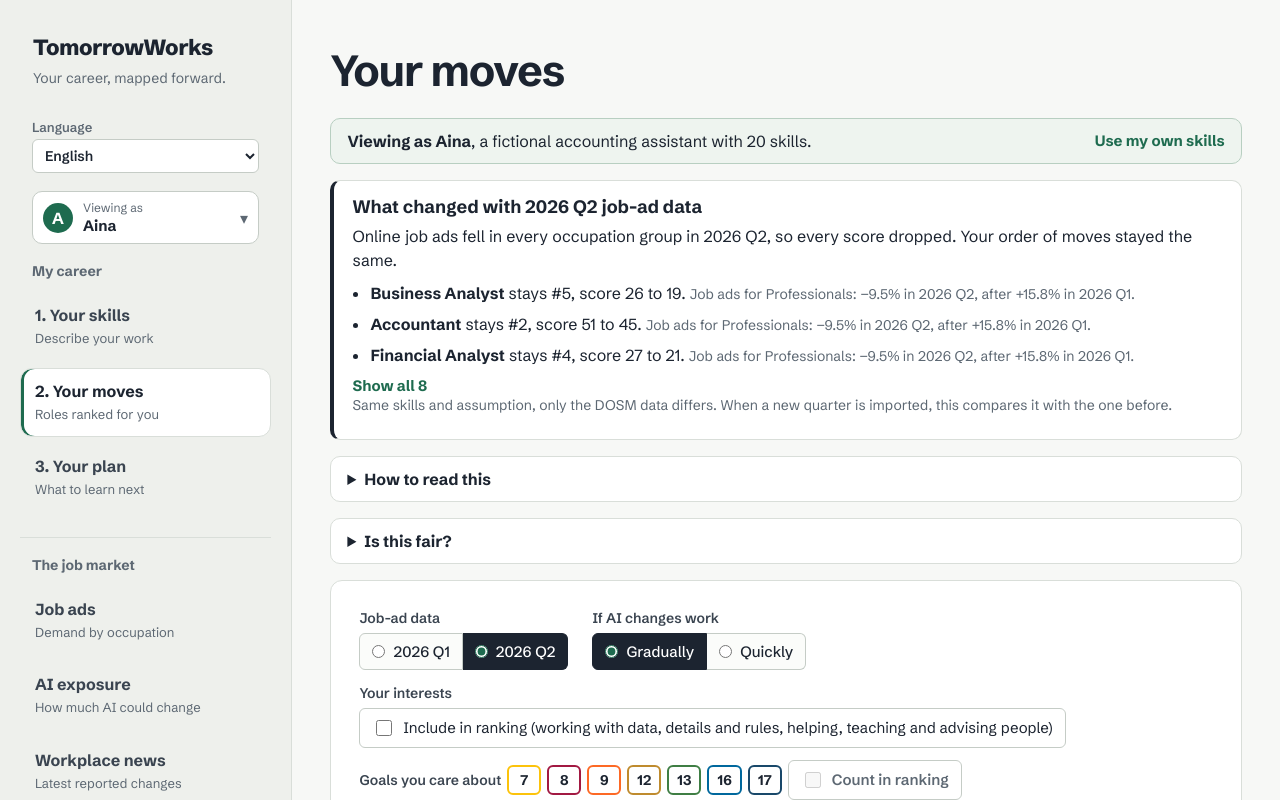
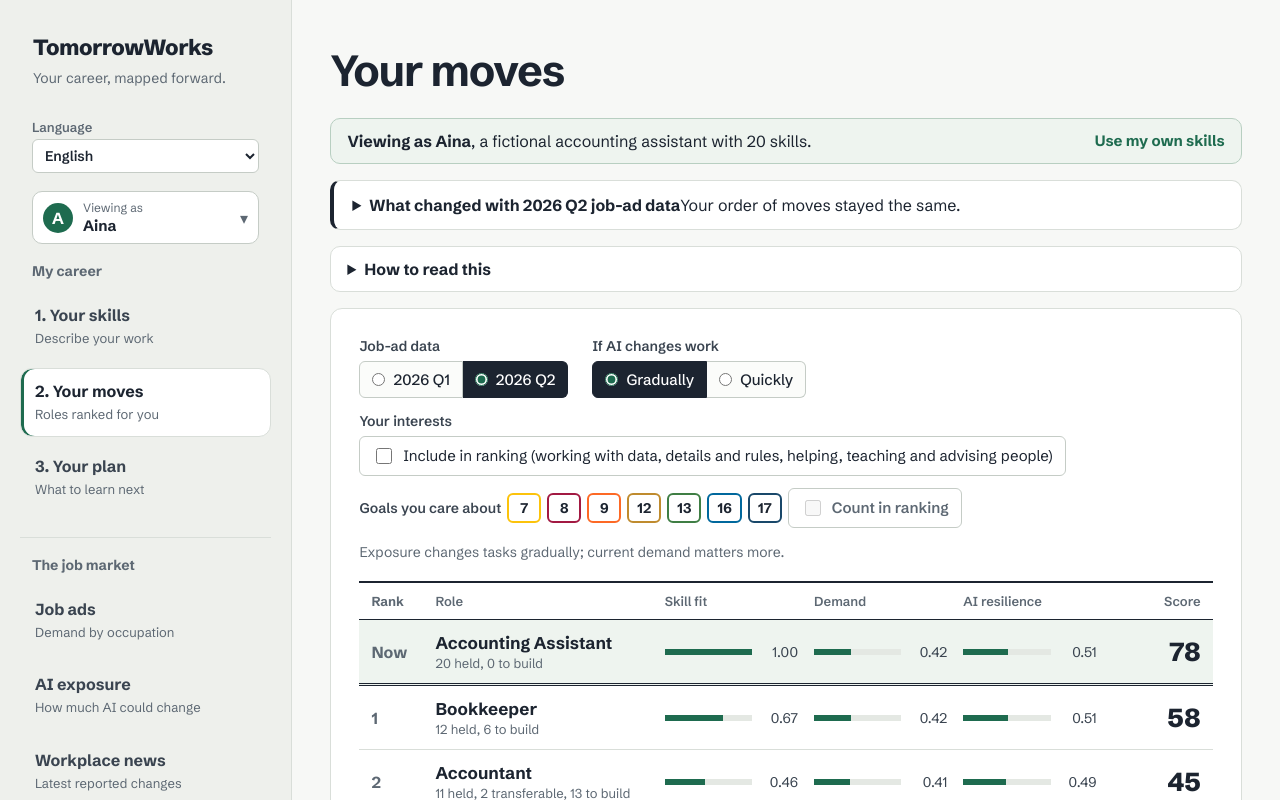
Before and after one commit to kairos8232/TomorrowWorks, a React (Vite) app: page / in a window 1280 px wide. Both pictures are taken after a click on the button "View as Aina". Shown: the top 800 px of the page. Built offline with nearby package versions, Linux system fonts and the light colour scheme.

Commit message:
refactor: update UI structure and layout in MovesStep and SkillsStep components

```diff
--- a/src/MovesStep.tsx
+++ b/src/MovesStep.tsx
@@ -108,21 +108,20 @@ function WhatChanged({ profile, scenarioId, extras }: { profile: Profile; scenar
   }, [profile, scenarioId, extras]);
   const latest = quarter(snapshots.q2.source.latestQuarter);
   const earlier = quarter(snapshots.q1.source.latestQuarter);
-  if (changes.length === 0) return <section className="what-changed"><h2>{t('What changed with {q} job-ad data', { q: latest })}</h2><p className="note">{t('Nothing moved compared with {q} data.', { q: earlier })}</p></section>;
+  if (changes.length === 0) return <details className="what-changed"><summary>{t('What changed with {q} job-ad data', { q: latest })}</summary><p className="note">{t('Nothing moved compared with {q} data.', { q: earlier })}</p></details>;
   const rankMoves = changes.filter((c) => c.rankBefore !== c.rankAfter).length;
   const allDown = changes.every((c) => c.scoreAfter < c.scoreBefore);
   const shown = all ? changes : changes.slice(0, 3);
-  return <section className="what-changed" aria-labelledby="changed">
-    <h2 id="changed">{t('What changed with {q} job-ad data', { q: latest })}</h2>
-    <p>{allDown ? `${t('Online job ads fell in every occupation group in {q}, so every score dropped.', { q: latest })} ` : ''}{rankMoves === 0 ? t('Your order of moves stayed the same.') : rankMoves === 1 ? t('1 move changed place.') : t('{n} moves changed place.', { n: rankMoves })}</p>
+  return <details className="what-changed">
+    <summary><strong>{t('What changed with {q} job-ad data', { q: latest })}</strong><span>{rankMoves === 0 ? t('Your order of moves stayed the same.') : rankMoves === 1 ? t('1 move changed place.') : t('{n} moves changed place.', { n: rankMoves })}</span></summary>
+    {allDown && <p>{t('Online job ads fell in every occupation group in {q}, so every score dropped.', { q: latest })}</p>}
     <ul>{shown.map((c) => <li key={c.role.id}>
       <strong className="cap">{c.role.title}</strong>{' '}
       {c.rankBefore !== c.rankAfter ? <span className={c.rankAfter < c.rankBefore ? 'up' : 'down'}>{t('#{a} to #{b}', { a: c.rankBefore, b: c.rankAfter })}</span> : <span>{t('stays #{n}', { n: c.rankAfter })}</span>}, {t('score {a} to {b}', { a: c.scoreBefore, b: c.scoreAfter })}.{' '}
       <span className="note">{t('Job ads for {group}: {now} in {q}, after {before} in {earlier}.', { group: t(c.group ?? ''), now: signed(c.changeAfter), q: latest, before: signed(c.changeBefore), earlier })}</span>
     </li>)}</ul>
     {changes.length > 3 && <button type="button" className="text-button" onClick={() => setAll(!all)}>{all ? t('Show fewer') : t('Show all {n}', { n: changes.length })}</button>}
-    <p className="note">{t('Same skills and assumption, only the DOSM data differs. When a new quarter is imported, this compares it with the one before.')}</p>
-  </section>;
+  </details>;
 }
 
 export function MovesStep({ profile, onEditSkills, onPlan }: { profile: Profile; onEditSkills: () => void; onPlan: (roleId: string) => void }) {
@@ -182,16 +181,6 @@ export function MovesStep({ profile, onEditSkills, onPlan }: { profile: Profile;
       </dl>
     </details>
 
-    <details className="how-to-read fairness">
-      <summary>{t('Is this fair?')}</summary>
-      <dl>
-        <div><dt>{t('Used')}</dt><dd>{t('Only the skills you confirmed, each role’s ESCO skills, DOSM job ads for the role’s occupation group, and ILO’s AI exposure for the role.')}</dd></div>
-        <div><dt>{t('Never asked')}</dt><dd>{t('Age, gender, ethnicity, religion, name, where you live or which school you went to. The app has no place to store them.')}</dd></div>
-        <div><dt>{t('Checked')}</dt><dd>{t('Automated tests prove that the same skills always give the same scores, whoever holds them and in whatever order they were added, and that your current job only takes that role off the list.')}</dd></div>
-        <div><dt>{t('Limits')}</dt><dd>{t('The sources can carry their own bias: job ads favour some kinds of work and ESCO describes roles from a European view. Scores support your decision; they do not decide it.')}</dd></div>
-      </dl>
-    </details>
-
     <section className="ledger" aria-label="Ranked moves">
       <div className="ledger-controls">
         <fieldset><legend>{t('Job-ad data')}</legend>
@@ -215,14 +204,22 @@ export function MovesStep({ profile, onEditSkills, onPlan }: { profile: Profile;
         <label className={`toggle${goals.length === 0 ? ' off' : ''}`}><input type="checkbox" checked={useGoals && goals.length > 0} disabled={goals.length === 0} onChange={(e) => setUseGoals(e.target.checked)} />{t('Count in ranking')}</label>
       </div>
       {goals.length > 0 && <p className="note">{goals.map((g) => `${g}. ${t(sdgData.goals[g].name)}`).join(' · ')}{useGoals ? '' : ` — ${t('highlighted only; switch on to count them in the ranking.')}`}</p>}
-      <p className="note">{t(scenario.assumption)} {extrasOn === 1 ? `${t('Your choices count for one sixth of each score.')} ` : extrasOn === 2 ? `${t('Your interests and goals together count for two sevenths of each score.')} ` : ''}{t('Try switching: the arrows show how each score moves.')}</p>
+      <p className="note">{t(scenario.assumption)} {extrasOn === 1 ? t('Your choices count for one sixth of each score.') : extrasOn === 2 ? t('Your interests and goals together count for two sevenths of each score.') : ''}</p>
       <ol className="ledger-table">
         <li className="ledger-head" aria-hidden="true"><span className="rank">{t('Rank')}</span><span>{t('Role')}</span><span>{t('Skill fit')}</span><span>{t('Demand')}</span><span>{t('AI resilience')}</span><span className="score">{t('Score')}</span></li>
         {current && <LedgerRow result={current} rank={null} delta={deltas.get(current.role.id)} picks={picks} goals={goals} />}
         {moves.map((m, i) => <LedgerRow key={m.role.id} result={m} rank={i + 1} delta={deltas.get(m.role.id)} onPlan={() => onPlan(m.role.id)} picks={picks} goals={goals} />)}
       </ol>
-      <p className="note">{t('Select a role to see the skills you have and the skills to build, then plan the move.')}</p>
     </section>
+    <details className="how-to-read fairness">
+      <summary>{t('Is this fair?')}</summary>
+      <dl>
+        <div><dt>{t('Used')}</dt><dd>{t('Only the skills you confirmed, each role’s ESCO skills, DOSM job ads for the role’s occupation group, and ILO’s AI exposure for the role.')}</dd></div>
+        <div><dt>{t('Never asked')}</dt><dd>{t('Age, gender, ethnicity, religion, name, where you live or which school you went to. The app has no place to store them.')}</dd></div>
+        <div><dt>{t('Checked')}</dt><dd>{t('Automated tests prove that the same skills always give the same scores, whoever holds them and in whatever order they were added, and that your current job only takes that role off the list.')}</dd></div>
+        <div><dt>{t('Limits')}</dt><dd>{t('The sources can carry their own bias: job ads favour some kinds of work and ESCO describes roles from a European view. Scores support your decision; they do not decide it.')}</dd></div>
+      </dl>
+    </details>
   </div>;
 }
 
--- a/src/SkillsStep.tsx
+++ b/src/SkillsStep.tsx
@@ -48,11 +48,11 @@ export function SkillsStep({ profile, setProfile, onNext }: { profile: Profile;
     {profile.held.has(s.uri) ? '✓ ' : '+ '}{s.label}{extra}
   </button>;
 
-  return <div className="step-body">
-    <section className="panel">
-      <h2>{t('Your current job')}</h2>
-      <p className="note">{t('Shown as “Now” so you can compare. It is never recommended back to you.')}</p>
-      <select value={profile.currentRoleId ?? ''} onChange={(e) => update({ currentRoleId: e.target.value || null })} aria-label="Your current job">
+  return <div className="step-body skills-body">
+    <section className="panel job-panel">
+      <div><h2>{t('Your current job')}</h2>
+        <p className="note">{t('Shown as “Now” so you can compare. It is never recommended back to you.')}</p></div>
+      <select value={profile.currentRoleId ?? ''} onChange={(e) => update({ currentRoleId: e.target.value || null })} aria-label={t('Your current job')}>
         <option value="">{t('Not in this list')}</option>
         {roles.map((r) => <option key={r.id} value={r.id}>{roleTitle(r.title)}</option>)}
       </select>
@@ -71,12 +71,6 @@ export function SkillsStep({ profile, setProfile, onNext }: { profile: Profile;
       {listHits.length > 0 && <div className="tag-row">{listHits.map((s) => pick(s))}</div>}
     </section>
 
-    <section className="panel">
-      <h2>{t('Your skills')} <span className="count">{heldSkills.length}</span></h2>
-      {heldSkills.length === 0 ? <p className="note">{t('No skills yet. Describe your work or search the list above.')}</p>
-        : <div className="tag-row">{heldSkills.map((s) => <button type="button" key={s.uri} className="skill-tag removable" onClick={() => toggle(s)} aria-label={t('Remove {skill}', { skill: s.label })}>{s.label} <span aria-hidden="true">✕</span></button>)}</div>}
-    </section>
-
     <section className="panel" aria-labelledby="enjoy">
       <h2 id="enjoy">{t('What kind of work do you enjoy?')} <span className="count">{t('optional')}</span></h2>
       <p className="note">{t('Pick up to two. They only change your ranking if you switch them on in Your moves.')}</p>
@@ -90,9 +84,14 @@ export function SkillsStep({ profile, setProfile, onNext }: { profile: Profile;
       })}</div>
     </section>
 
-    <div className="step-actions">
-      <button type="button" className="primary-button" onClick={onNext} disabled={heldSkills.length === 0}>{t('See my moves')}</button>
-      {heldSkills.length === 0 && <span className="note">{t('Add at least one skill first.')}</span>}
-    </div>
+    <section className="panel selected-skills">
+      <h2>{t('Your skills')} <span className="count">{heldSkills.length}</span></h2>
+      {heldSkills.length === 0 ? <p className="note">{t('No skills yet. Describe your work or search the list above.')}</p>
+        : <div className="tag-row">{heldSkills.map((s) => <button type="button" key={s.uri} className="skill-tag removable" onClick={() => toggle(s)} aria-label={t('Remove {skill}', { skill: s.label })}>{s.label} <span aria-hidden="true">✕</span></button>)}</div>}
+      <div className="step-actions">
+        <button type="button" className="primary-button" onClick={onNext} disabled={heldSkills.length === 0}>{t('See my moves')}</button>
+        {heldSkills.length === 0 && <span className="note">{t('Add at least one skill first.')}</span>}
+      </div>
+    </section>
   </div>;
 }
```
